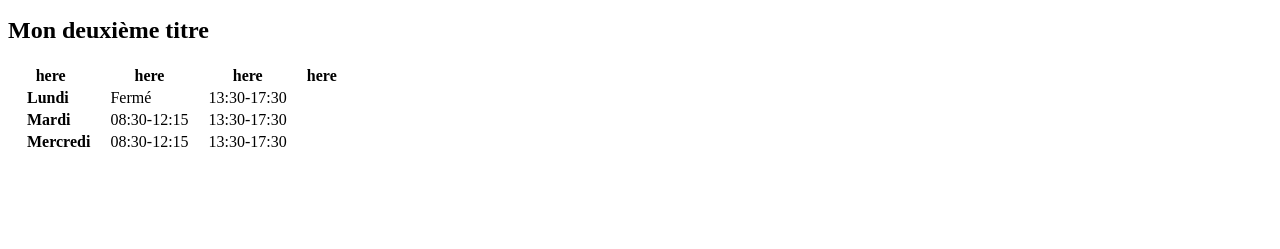
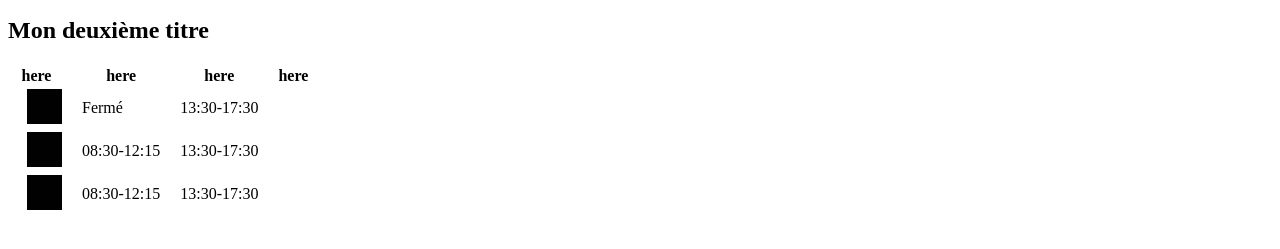
Before and after one commit to sofiane626/Devoir1, a plain HTML site: page index.html in a window 1280 px wide. Shown: the part 119-368 px from the top of the page. Drawn offline with Linux system fonts and the light colour scheme.

Commit message:
ajout des carré noirs

```diff
--- a/index.html
+++ b/index.html
@@ -27,19 +27,19 @@
         </tr>
 
         <tr>
-            <td> &emsp;<strong>Lundi</strong></td>
+            <td> &emsp;<img src="./public/img/noir.jpg" height="35px" width="35px" alt="image noir"></td>
             <td> &emsp;Fermé</td>
             <td> &emsp;13:30-17:30</td>
         </tr>
 
         <tr>
-            <td> &emsp;<strong>Mardi</strong></td>
+            <td> &emsp;<img src="./public/img/noir.jpg" height="35px" width="35px" alt="image noir"></td>
             <td> &emsp;08:30-12:15</td>
             <td> &emsp;13:30-17:30</td>
         </tr>
 
         <tr>
-            <td> &emsp;<strong>Mercredi</strong></td>
+            <td> &emsp;<img src="./public/img/noir.jpg" height="35px" width="35px" alt="image noir"></td>
             <td> &emsp;08:30-12:15</td>
             <td> &emsp;13:30-17:30</td>
         </tr>
```
